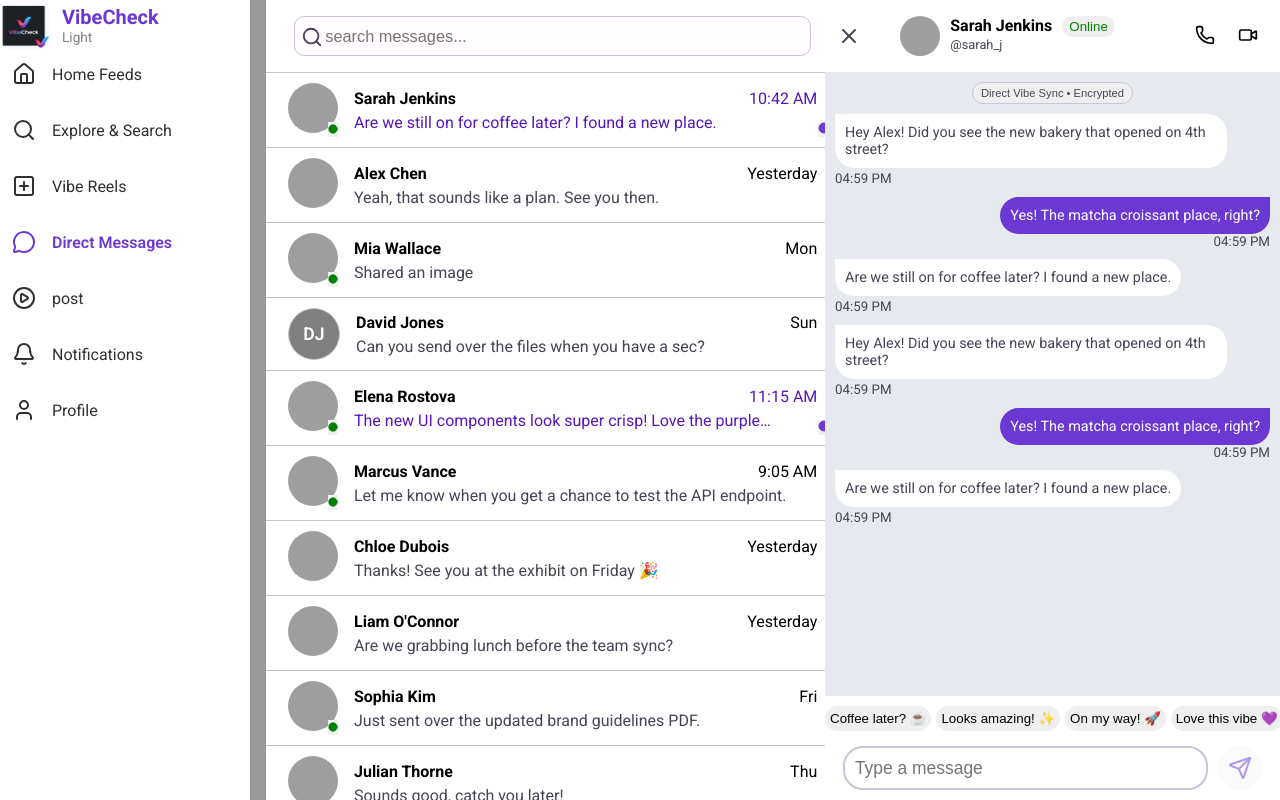
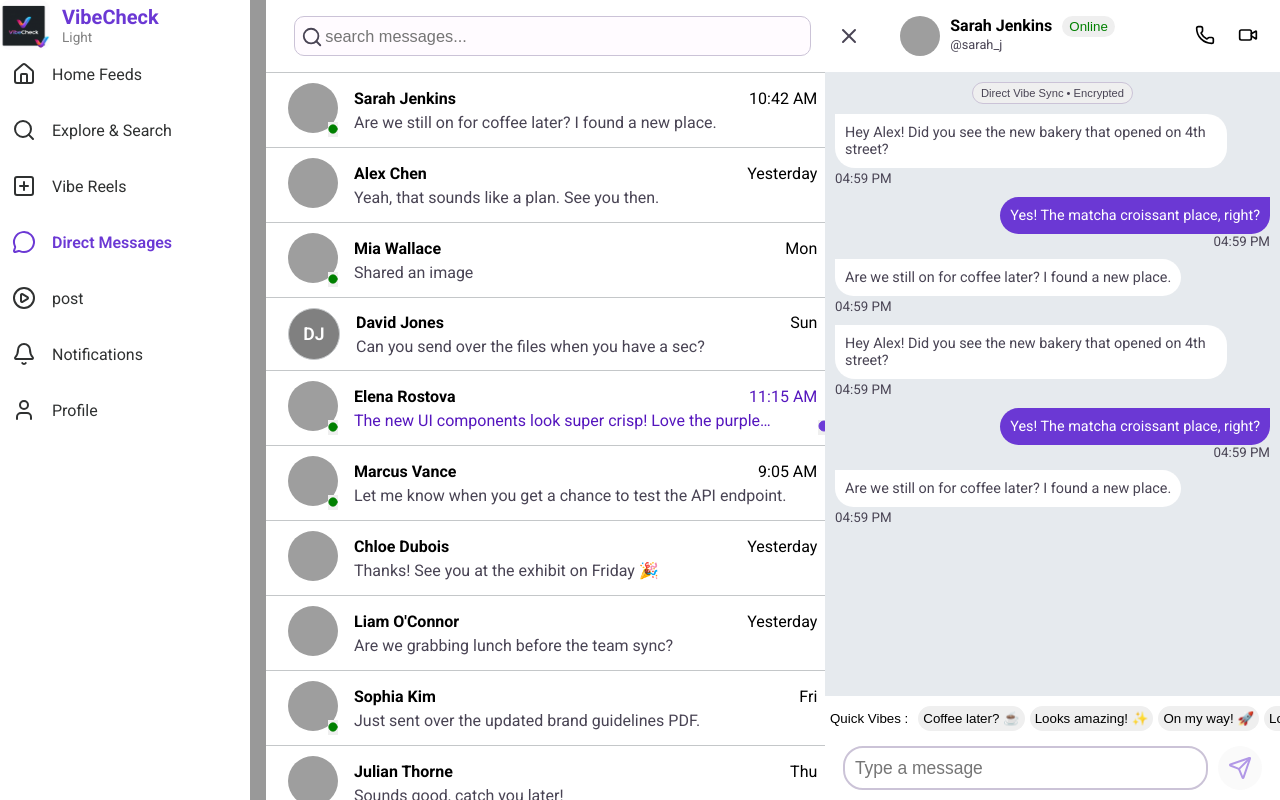
Before and after one commit to Wiz3Boudi/check_vibe, a React (Vite) app: page /messages in a window 1280 px wide. Both pictures are taken after a click on the element 552 px from the left and 110 px from the top of the page. Built offline with nearby package versions, Linux system fonts and the light colour scheme; grey boxes are pictures that could not be loaded.

Commit message:
new functions

```diff
--- a/src/componants/Chat.jsx
+++ b/src/componants/Chat.jsx
@@ -5,8 +5,10 @@ import { Send } from "lucide-react";
 
 export default function Chat({ onClose, data, suggestionsText, dispatch }) {
   const [value, setValue] = useState("");
+  const timerRef = useRef(null);
+  const messageEndRef = useRef(null);
 
-  function addNewMessage() {
+  function addNewMessage(text) {
     dispatch({
       type: "add",
       chatId: data.id,
@@ -14,11 +16,12 @@ export default function Chat({ onClose, data, suggestionsText, dispatch }) {
         id: crypto.randomUUID(),
         isMe: true,
         sender: data.messages[0].sender,
-        text: value,
+        text: value.trim() || text,
         timestamp: Date.now(),
       },
     });
-    setTimeout(() => {
+
+    timerRef.current = setTimeout(() => {
       dispatch({
         type: "add",
         chatId: data.id,
@@ -32,6 +35,7 @@ export default function Chat({ onClose, data, suggestionsText, dispatch }) {
       });
     }, 2000);
   }
+
   return (
     <ChatWrapper>
       <ChatHeader onClose={onClose} data={data} />
@@ -57,8 +61,14 @@ export default function Chat({ onClose, data, suggestionsText, dispatch }) {
       </Body>
       <Footer>
         <Suggestions>
+          <Button style={{ background: "none", cursor: "auto" }}>
+            {" "}
+            Quick Vibes :{" "}
+          </Button>
           {suggestionsText.map((word) => (
-            <Button key={word}> {word} </Button>
+            <Button key={word} onClick={() => addNewMessage(word)}>
+              {word}
+            </Button>
           ))}
         </Suggestions>
         <Form>
@@ -180,6 +190,7 @@ const Button = styled.button`
   border-radius: 20px;
   padding: 5px;
   white-space: nowrap;
+  cursor: pointer;
 `;
 const Form = styled.div`
   display: flex;
--- a/src/pages/Messages.jsx
+++ b/src/pages/Messages.jsx
@@ -1,4 +1,4 @@
-import { useMemo, useReducer, useState } from "react";
+import { useReducer, useState } from "react";
 import styled from "styled-components";
 import { initialConversations, suggestionsText } from "../data/directMessages";
 import { Circle, Search } from "lucide-react";
@@ -54,14 +54,19 @@ export default function ExpandableText() {
                 onClick={() => {
                   if (openChat) {
                     setChatId(chat.id);
-                    return dispatch({
+                    dispatch({
                       type: "seen",
                       newValue: false,
                       id: chat.id,
                     });
+                    return;
                   }
-
                   onClose(chat.id);
+                  dispatch({
+                    type: "seen",
+                    newValue: false,
+                    id: chat.id,
+                  });
                 }}
               >
                 {chat.isUnread && (
```
